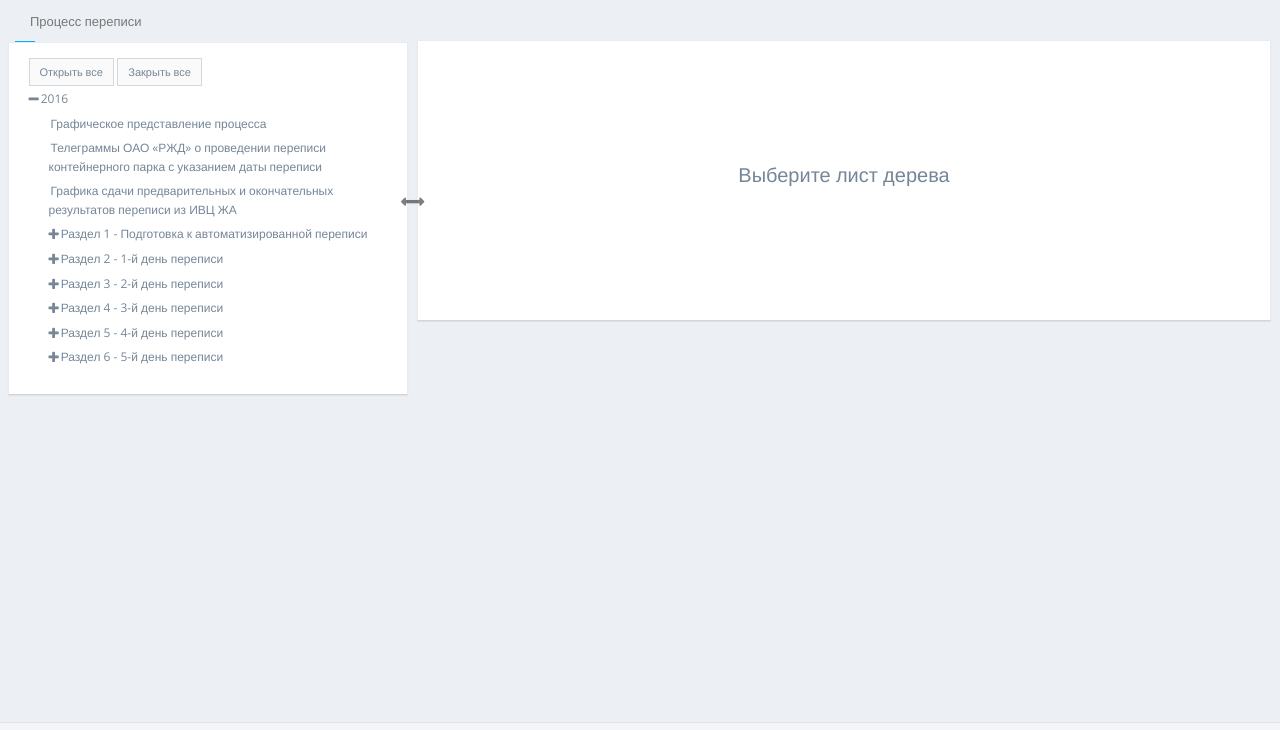
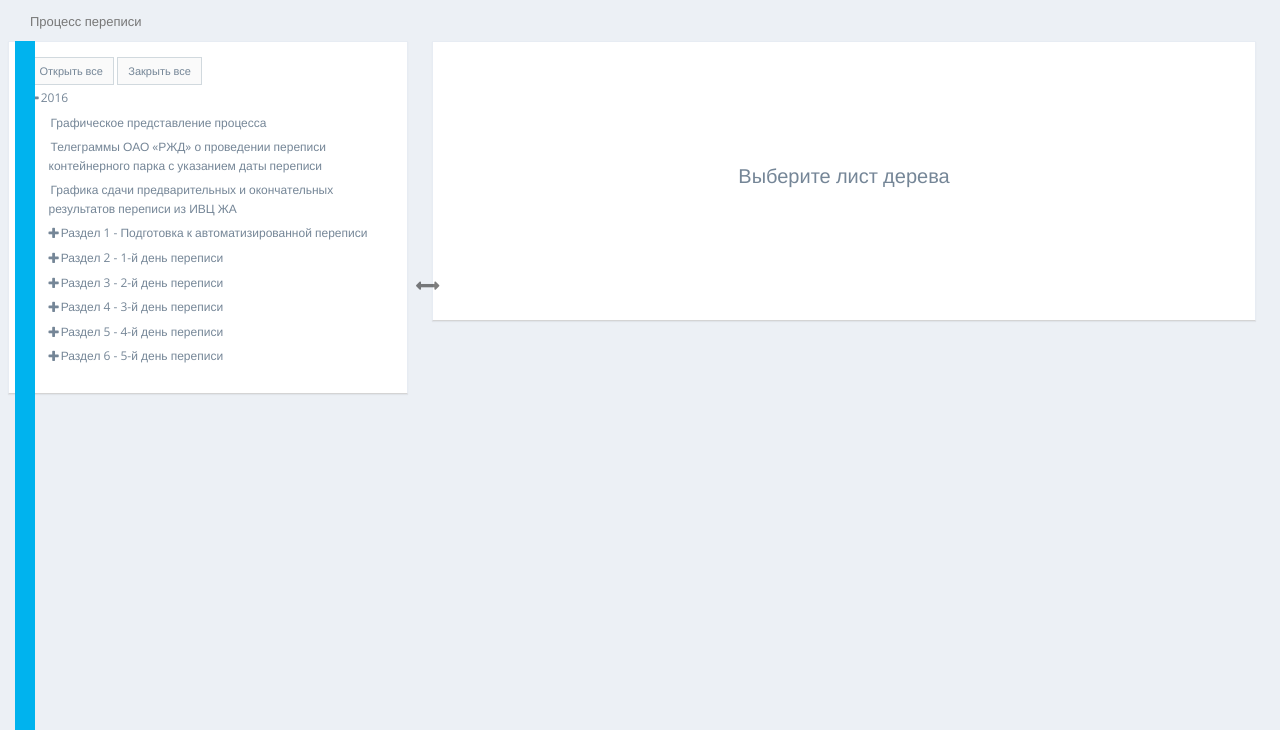
Before and after one commit to dubenskiy/AS_PKP_globalGit, a website: page app/index.html at #/censusProcess in a window 1280 px wide. Shown: the part 43-773 px from the top of the page. Drawn offline with nearby package versions, Linux system fonts and the light colour scheme.

Commit message:
did backlight by pressing the arrow

```diff
--- a/app/directives/myResizer.directive.js
+++ b/app/directives/myResizer.directive.js
@@ -9,17 +9,17 @@ angular.module('asPkpApp.myResizer.directive', [])
     .directive("myResizer", function ($window, $document, $log) {
         function linker($scope, $element, $attr) {
 
-            var scrollDiv = document.getElementById('' + $attr.scrollDiv);
-            var elems = document.getElementById('' + $attr.rightContent).childNodes;
-            elems = Array.prototype.slice.call(elems); // теперь elems - массив
-            scrollDiv.style.height = elems[2].clientHeight + 'px';
+            // var scrollDiv = document.getElementById('' + $attr.scrollDiv);
+            // var elems = document.getElementById('' + $attr.rightContent).childNodes;
+            // elems = Array.prototype.slice.call(elems); // теперь elems - массив
+            // scrollDiv.style.height = elems[2].clientHeight + 'px';
 
 
             // elems.forEach(function(elem) {
             //     $log.warn( elem ); // HEAD, текст, BODY
             // });
 
-            $log.warn(elems[2].clientHeight);
+            // $log.warn(elems[2].clientHeight);
 
 
 
--- a/app/index.html
+++ b/app/index.html
@@ -9,9 +9,9 @@
     <!-- Google Fonts -->
     <link href="https://fonts.googleapis.com/css?family=Open+Sans:400,300,600,700" rel="stylesheet" type="text/css">
 
-    <link type="text/css" rel="stylesheet" href="dist/css/normalize.css?rev=1e9c0f3b13da66012ea079bc1509fef2">
-    <link type="text/css" rel="stylesheet" href="dist/css/main.css?rev=bb05e5163c8705764265f3fd1a8c1f4d">
-    <link type="text/css" rel="stylesheet" href="dist/css/bootstrap.min.css?rev=ec3bb52a00e176a7181d454dffaea219">
+    <link type="text/css" rel="stylesheet" href="dist/css/normalize.css?rev=470184e3def7ec97a306212c735a7798">
+    <link type="text/css" rel="stylesheet" href="dist/css/main.css?rev=2fd2c75e94dd77e40fd7fb3850f5b1fe">
+    <link type="text/css" rel="stylesheet" href="dist/css/bootstrap.min.css?rev=5057f321f0dc85cd8da94a0c5f67a8f4">
     <link type="text/css" rel="stylesheet" href="dist/font-awesome/css/font-awesome.min.css?rev=7c5c70efc6386e1f69e66154da8c5c8d">
     <link type="text/css" rel="stylesheet" href="dist/css/bundle.min.css?rev=4eddc99930ad9b808cbf8393ffe58131">
 
@@ -23,7 +23,7 @@
     <link type="text/css" rel="stylesheet" href="dist/css/fileInput.css?rev=091a8c4cbed97901c99fb5f7dc69a7db">
     <link type="text/css" rel="stylesheet" href="dist/css/angular-ui-notification.css?rev=ce168394490994e8d692f9ee5ac215cb">
 
-    <link type="text/css" rel="stylesheet" href="dist/css/resizer.css?rev=a25510a3d4a66a5561302e9337da5e1b">
+    <link type="text/css" rel="stylesheet" href="dist/css/resizer.css?rev=c9020f8c60e05507dcd0745606f27d1f">
     <link type="text/css" rel="stylesheet" href="dist/css/tree.css?rev=4c8597470a76ae707b724b48bd1e7c3d">
 
 
@@ -52,7 +52,7 @@
 
 </head>
 
-<body class=" pace-done">
+<body class=" pace-done" >
 <div id="container" class="aside-float aside-bright effect mainnav-lg">
 
     <!--NAVBAR-->
@@ -210,7 +210,7 @@
 <script type="text/javascript" src="dist/lib/angular-sanitize.min.js?rev=ee5049f5a046060fe1c2680ff53605c8"></script>
 <script type="text/javascript" src="dist/lib/angular-locale_ru-ru.js?rev=9aad04321e01ee3a423168c2f334213f"></script>
 <script type="text/javascript" src="dist/lib/angular-ui-router.min.js?rev=bc4ebd8ff767bc0f0454dab5d092df45"></script>
-<script type="text/javascript" src="dist/lib/ui-bootstrap-tpls-2.0.1.min.js?rev=45fb87221dbaa2768b2b799e7798eca6"></script>
+<script type="text/javascript" src="dist/lib/ui-bootstrap-tpls-2.0.1.min.js?rev=e7660bd0b8d59937a6087cb28d17358a"></script>
 <script type="text/javascript" src="dist/lib/dirPagination.js?rev=d2236cfc3f0934cd2dadae03098f3a3a"></script>
 <script type="text/javascript" src="dist/lib/uiBreadcrumbs.js?rev=413100886755dd249d3ac18cfa4c01a9"></script>
 <script type="text/javascript" src="dist/lib/tree-directive.js?rev=ba3acccaa79ccb2bcd0d7fbd4d6ba3da"></script>
@@ -238,8 +238,8 @@
 
 <!--<script type="text/javascript" src="filters/startsWith-filter.js?rev=ed55b83441e9d065dd44f9755a0ece0a"></script>-->
 
-<script type="text/javascript" src="directives/myResizer.directive.js?rev=512dc4dba74b946a7ff844a63a62bf42"></script>
-<script type="text/javascript" src="directives/drawingProcess.directive.js?rev=c87d52c5fb2bed9db3d9c0c17f0827c8"></script>
+<script type="text/javascript" src="directives/myResizer.directive.js?rev=360aa52a0e8e0e90563ecde7ffeaf32e"></script>
+<script type="text/javascript" src="directives/drawingProcess.directive.js?rev=a4bbd7e451e8d0ac8d41fd59512a67a2"></script>
 <script type="text/javascript" src="directives/fileNameInput.directive.js?rev=d1efd24ee42e37e3145947510e835bd8"></script>
 
 </body>
--- a/app/pages/censusProcess/censusProcess.tpl.html
+++ b/app/pages/censusProcess/censusProcess.tpl.html
@@ -7,13 +7,11 @@
 
 <!--<div class="test" style="  height: 200px;-->
 <!--width: 200px;"></div>-->
+<div style="position: relative">
 
     <div id="scroll-div"></div>
 
     <div class="row">
-
-
-
         <div id="left-content">
             <div class="panel">
                 <div class="panel-body">
@@ -44,3 +42,4 @@
          scroll-div="scroll-div">
         <i class="fa fa-arrows-h text-x"></i>
     </div>
+</div>
```
Also changed, not shown: app/dist/css/resizer.css. Lines whose indentation alone changed are shown as unchanged.
